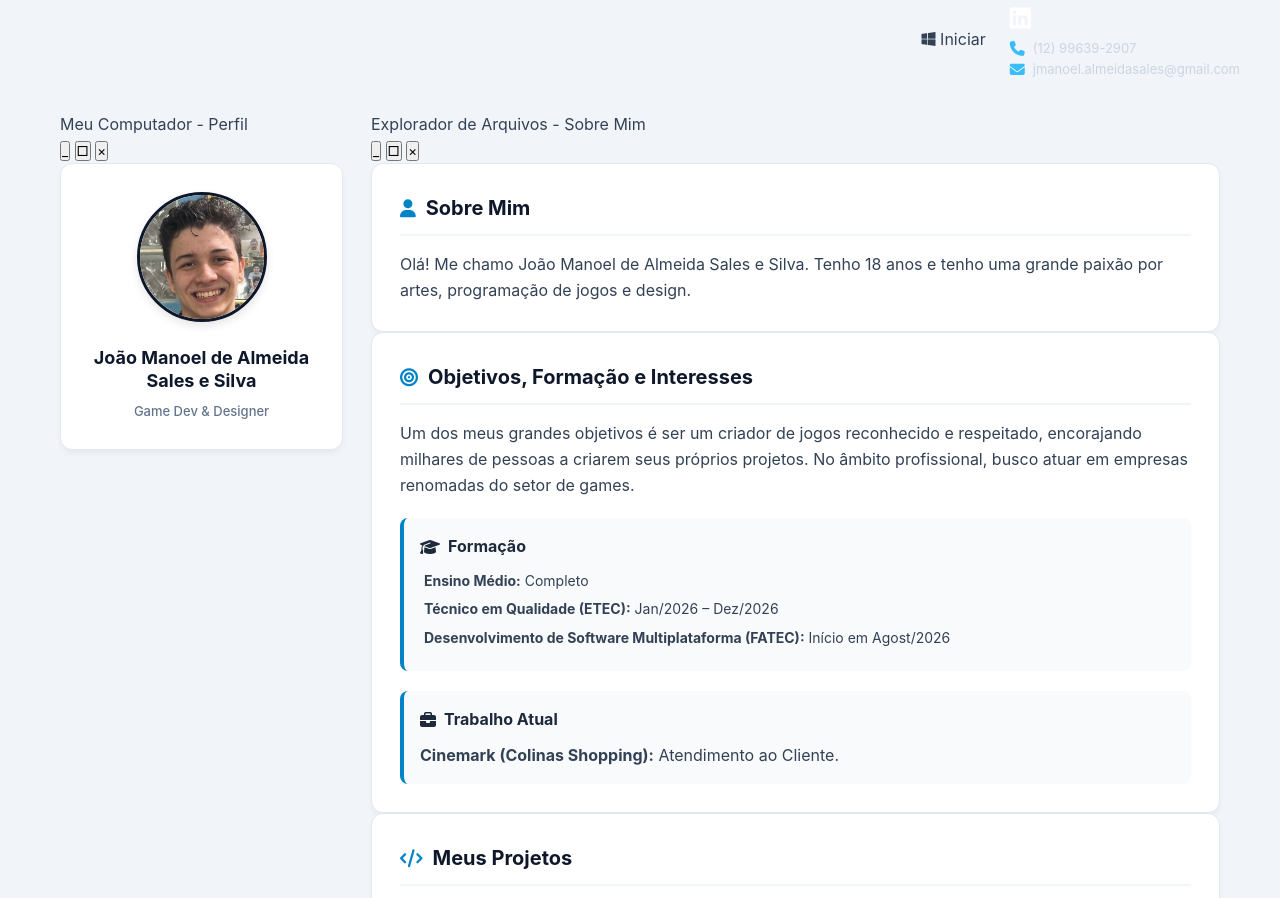
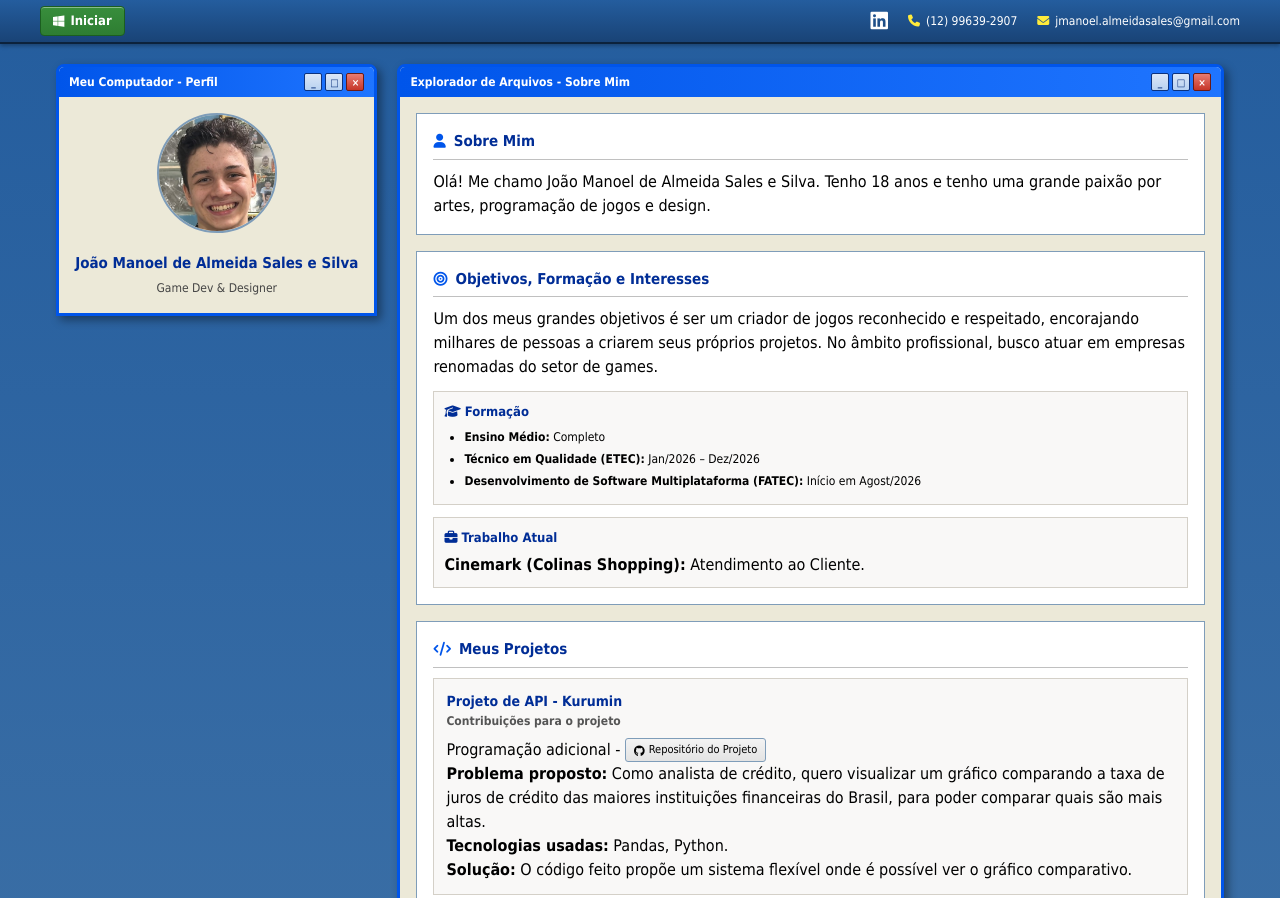
Before and after one commit to JoaoManoel-dev-cpu/Portif-lio, a plain HTML site: page index.html in a window 1280 px wide. Shown: the top 898 px of the page. Drawn offline with Linux system fonts and the light colour scheme; a web font is replaced by a local one.

Commit message:
Revamp CSS for Windows XP theme
Updated styles to reflect a Windows XP theme with new colors and layout adjustments.

```diff
--- a/css/style.css
+++ b/css/style.css
@@ -2,218 +2,269 @@
     margin: 0;
     padding: 0;
     box-sizing: border-box;
-    font-family: 'Inter', sans-serif;
+    font-family: 'Tahoma', sans-serif;
 }
 
 body {
-    background-color: #f1f5f9;
-    color: #334155;
-    line-height: 1.6;
+    /* Famoso verde inspirado na colina Bliss do Windows XP */
+    background-color: #3A6EA5;
+    background-image: linear-gradient(to bottom, #245d9e, #3a6ea5);
+    color: #000000;
+    line-height: 1.5;
+    min-height: 100vh;
 }
 
-.cabecalho {
-    background-color: #0f172a;
+/* Barra Superior simulando a barra de tarefas do Windows */
+.cabecalho-xp {
+    background: linear-gradient(to bottom, #245d9e 0%, #194376 100%);
+    border-bottom: 2px solid #0c223c;
+    padding: 6px 16px;
     color: #ffffff;
-    padding: 16px 32px;
-    box-shadow: 0 4px 6px -1px rgba(0, 0, 0, 0.1);
+    box-shadow: 0 2px 4px rgba(0,0,0,0.3);
 }
 
 .header-container {
     max-width: 1200px;
     margin: 0 auto;
     display: flex;
-    justify-content: flex-end;
+    justify-content: space-between;
     align-items: center;
-    gap: 24px;
+}
+
+.menu-iniciar {
+    background: linear-gradient(to bottom, #388e3c 0%, #2e7d32 100%);
+    border: 1px solid #1b5e20;
+    border-radius: 4px;
+    padding: 4px 12px;
+    font-weight: bold;
+    font-size: 13px;
+    display: flex;
+    align-items: center;
+    gap: 6px;
+    box-shadow: inset 0 1px 0 rgba(255,255,255,0.4);
+    cursor: default;
+}
+
+.infos-contato-xp {
+    display: flex;
+    align-items: center;
+    gap: 20px;
 }
 
 .link-social {
     color: #ffffff;
-    font-size: 24px;
-    transition: color 0.2s ease, transform 0.2s ease;
+    font-size: 20px;
+    text-decoration: none;
 }
 
 .link-social:hover {
-    color: #38bdf8;
-    transform: translateY(-2px);
+    color: #ffeb3b;
 }
 
 .box-contato {
     display: flex;
     align-items: center;
-    gap: 8px;
-    font-size: 13px;
-    color: #cbd5e1;
+    gap: 6px;
+    font-size: 12px;
+    color: #ffffff;
 }
 
 .box-contato i {
-    font-size: 15px;
-    color: #38bdf8;
+    color: #ffeb3b;
 }
 
+/* Layout Geral das Janelas */
 .conteudo {
     max-width: 1200px;
-    margin: 32px auto;
-    padding: 0 20px;
+    margin: 20px auto;
+    padding: 0 16px;
     display: flex;
-    gap: 28px;
+    gap: 20px;
 }
 
 .lado-esquerdo {
-    width: 25%;
+    width: 28%;
 }
 
-.card-perfil {
-    background: #ffffff;
-    padding: 28px 20px;
-    border-radius: 12px;
-    text-align: center;
-    box-shadow: 0 4px 6px -1px rgba(0, 0, 0, 0.05);
-    border: 1px solid #e2e8f0;
-    position: sticky;
-    top: 20px;
-}
-
-.foto-perfil {
-    width: 130px;
-    height: 130px;
-    border-radius: 50%;
-    object-fit: cover;
-    margin-bottom: 16px;
-    border: 3px solid #0f172a;
-    box-shadow: 0 4px 10px rgba(0,0,0,0.1);
-}
-
-.card-perfil h2 {
-    font-size: 18px;
-    color: #0f172a;
-    font-weight: 700;
-    line-height: 1.3;
-}
-
-.tag-subtitulo {
-    font-size: 13px;
-    color: #64748b;
-    margin-top: 8px;
-    font-weight: 500;
-}
-
-/* Lado Direito (75%) */
 .lado-direito {
-    width: 75%;
+    width: 72%;
     display: flex;
     flex-direction: column;
     gap: 20px;
 }
 
+/* Componente Estilo Janela do Windows XP */
+.janela-xp {
+    background: #ece9d8;
+    border: 3px solid #0055ea;
+    border-top-left-radius: 8px;
+    border-top-right-radius: 8px;
+    box-shadow: 4px 4px 10px rgba(0, 0, 0, 0.4);
+    overflow: hidden;
+}
+
+.barra-titulo {
+    background: linear-gradient(to right, #0055ea 0%, #1f75ff 100%);
+    color: white;
+    padding: 6px 10px;
+    font-weight: bold;
+    font-size: 12px;
+    display: flex;
+    justify-content: space-between;
+    align-items: center;
+    border-top-left-radius: 4px;
+    border-top-right-radius: 4px;
+}
+
+.botoes-janela {
+    display: flex;
+    gap: 3px;
+}
+
+.botoes-janela button {
+    background: linear-gradient(to bottom, #dbe6f6 0%, #b8d2f1 100%);
+    border: 1px solid #0c327d;
+    color: #0c327d;
+    font-size: 10px;
+    width: 18px;
+    height: 18px;
+    border-radius: 2px;
+    cursor: pointer;
+    display: flex;
+    align-items: center;
+    justify-content: center;
+    font-weight: bold;
+}
+
+.botoes-janela .btn-fechar {
+    background: linear-gradient(to bottom, #e87c72 0%, #c63629 100%);
+    border-color: #6a1a14;
+    color: white;
+}
+
+.conteudo-janela {
+    padding: 16px;
+}
+
+/* Perfil (Janela Esquerda) */
+.card-perfil {
+    text-align: center;
+}
+
+.foto-perfil {
+    width: 120px;
+    height: 120px;
+    border-radius: 50%;
+    object-fit: cover;
+    margin-bottom: 12px;
+    border: 2px solid #7f9db9;
+}
+
+.card-perfil h2 {
+    font-size: 15px;
+    color: #002D96;
+}
+
+.tag-subtitulo {
+    font-size: 12px;
+    color: #444;
+    margin-top: 4px;
+}
+
+/* Seções e Blocos */
 .secao {
     background: #ffffff;
-    padding: 28px;
-    border-radius: 12px;
-    box-shadow: 0 4px 6px -1px rgba(0, 0, 0, 0.05);
-    border: 1px solid #e2e8f0;
+    padding: 16px;
+    border: 1px solid #7f9db9;
+    margin-bottom: 16px;
+    box-shadow: inset 1px 1px 0px #fff;
 }
 
 .secao h2 {
-    font-size: 20px;
-    color: #0f172a;
-    margin-bottom: 16px;
-    display: flex;
-    align-items: center;
-    gap: 10px;
-    border-bottom: 2px solid #f1f5f9;
-    padding-bottom: 10px;
-}
-
-.secao h2 i {
-    color: #0284c7;
-    font-size: 18px;
-}
-
-.bloco-info {
-    margin-top: 20px;
-    background-color: #f8fafc;
-    padding: 16px;
-    border-radius: 8px;
-    border-left: 4px solid #0284c7;
-}
-
-.bloco-info h3 {
-    font-size: 16px;
-    color: #1e293b;
+    font-size: 15px;
+    color: #002D96;
     margin-bottom: 10px;
+    border-bottom: 1px solid #c0c0c0;
+    padding-bottom: 6px;
     display: flex;
     align-items: center;
     gap: 8px;
 }
 
+.secao h2 i {
+    color: #0055ea;
+    font-size: 14px;
+}
+
+.bloco-info {
+    margin-top: 12px;
+    background-color: #f9f8f7;
+    padding: 10px;
+    border: 1px solid #d4d0c8;
+}
+
+.bloco-info h3 {
+    font-size: 13px;
+    color: #002D96;
+    margin-bottom: 6px;
+}
+
 .bloco-info ul {
-    list-style: none;
-    padding-left: 4px;
+    list-style: disc;
+    padding-left: 20px;
 }
 
 .bloco-info li {
-    margin-bottom: 6px;
-    font-size: 14px;
+    font-size: 12px;
+    margin-bottom: 4px;
 }
 
 .card-projeto {
-    background: #f8fafc;
-    border: 1px solid #e2e8f0;
-    padding: 20px;
-    border-radius: 8px;
-    margin-top: 12px;
+    background: #f9f8f7;
+    border: 1px solid #d4d0c8;
+    padding: 12px;
+    margin-top: 10px;
 }
 
 .card-projeto h3 {
-    font-size: 18px;
-    color: #0f172a;
-    margin-bottom: 6px;
+    font-size: 14px;
+    color: #002D96;
 }
 
 .card-projeto h4 {
-    font-size: 14px;
-    color: #64748b;
-    margin-bottom: 12px;
-    font-weight: 500;
+    font-size: 12px;
+    color: #555;
+    margin-bottom: 8px;
 }
 
 .btn-github {
     display: inline-flex;
     align-items: center;
-    gap: 6px;
-    background-color: #0f172a;
-    color: #ffffff;
-    padding: 6px 12px;
-    border-radius: 6px;
+    gap: 4px;
+    background: linear-gradient(to bottom, #f3f3f3 0%, #e3e3e3 100%);
+    border: 1px solid #7f9db9;
+    color: #000;
+    padding: 3px 8px;
+    border-radius: 3px;
     text-decoration: none;
-    font-size: 13px;
-    font-weight: 500;
-    transition: background-color 0.2s ease, transform 0.2s ease;
-    margin-left: 6px;
+    font-size: 11px;
 }
 
 .btn-github:hover {
-    background-color: #0284c7;
-    transform: translateY(-1px);
+    background: linear-gradient(to bottom, #e3e3e3 0%, #c9c9c9 100%);
 }
 
+/* Responsivo para celulares */
 @media (max-width: 768px) {
-    .header-container {
-        flex-direction: column;
-        align-items: flex-start;
-        gap: 12px;
-    }
-
     .conteudo {
         flex-direction: column;
     }
-
     .lado-esquerdo, .lado-direito {
         width: 100%;
     }
-
-    .card-perfil {
-        position: static;
+    .header-container {
+        flex-direction: column;
+        gap: 10px;
+        align-items: flex-start;
     }
 }
```
